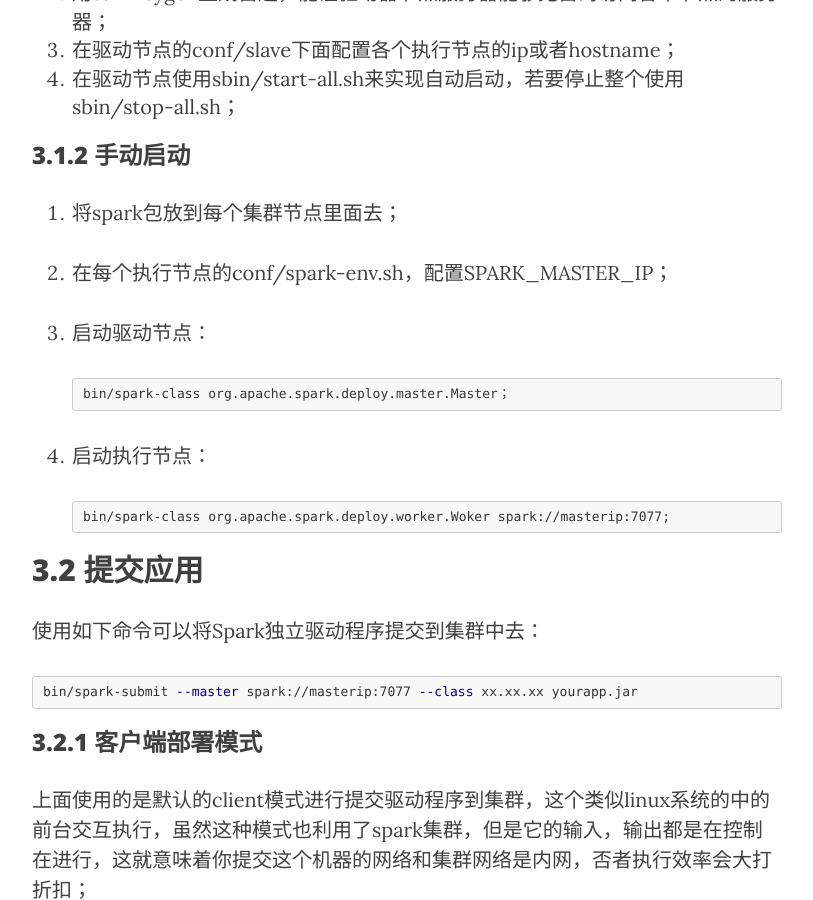
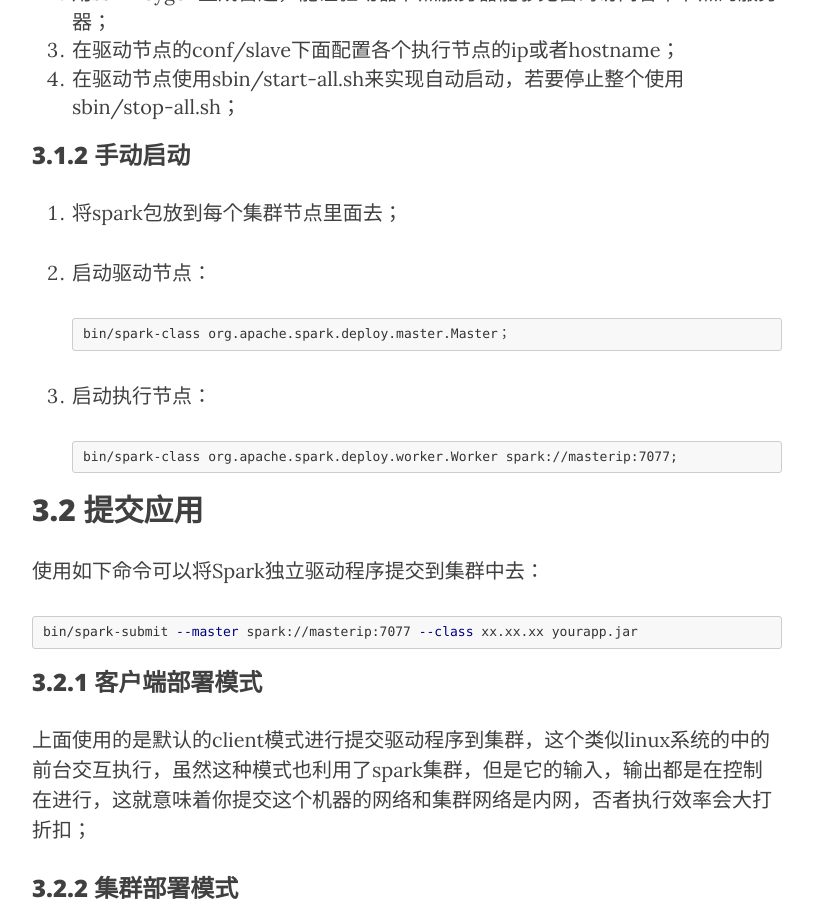
Before and after one commit to ryanwli/ryanwli.github.io, a Jekyll site: the page built from _posts/2017-04-17-spark-cluster.md, in a window 1280 px wide and 900 px high, scrolled down 3058 px. Shown: the whole window, without its empty margins (233-1046 px from the left). Built offline with Jekyll 4.4.1, drawn with Linux system fonts in a browser that asks for light colours; nearby versions of some CDN libraries.

Commit message:
complete spark cluster article

````diff
--- a/_posts/2017-04-17-spark-cluster.md
+++ b/_posts/2017-04-17-spark-cluster.md
@@ -68,18 +68,16 @@ header-img: "img/post-bg-01.jpg"
 
 1. 将spark包放到每个集群节点里面去；
 
-2. 在每个执行节点的conf/spark-env.sh，配置SPARK_MASTER_IP；
-
-3. 启动驱动节点：
+2. 启动驱动节点：
 
    ```sh
    bin/spark-class org.apache.spark.deploy.master.Master；
    ```
 
-4. 启动执行节点：
+3. 启动执行节点：
 
    ```shell
-   bin/spark-class org.apache.spark.deploy.worker.Woker spark://masterip:7077;
+   bin/spark-class org.apache.spark.deploy.worker.Worker spark://masterip:7077;
    ```
 
 ## 3.2 提交应用
````
